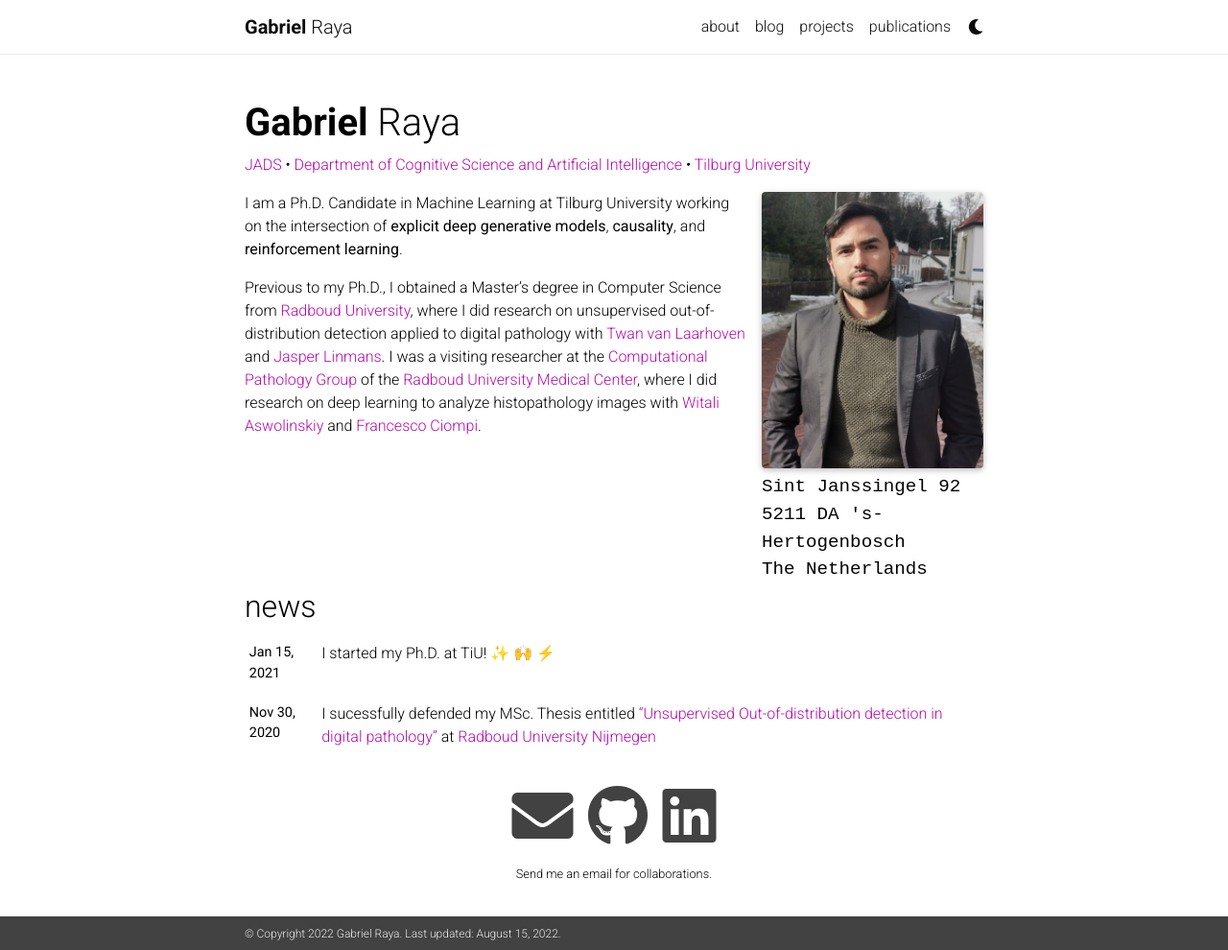
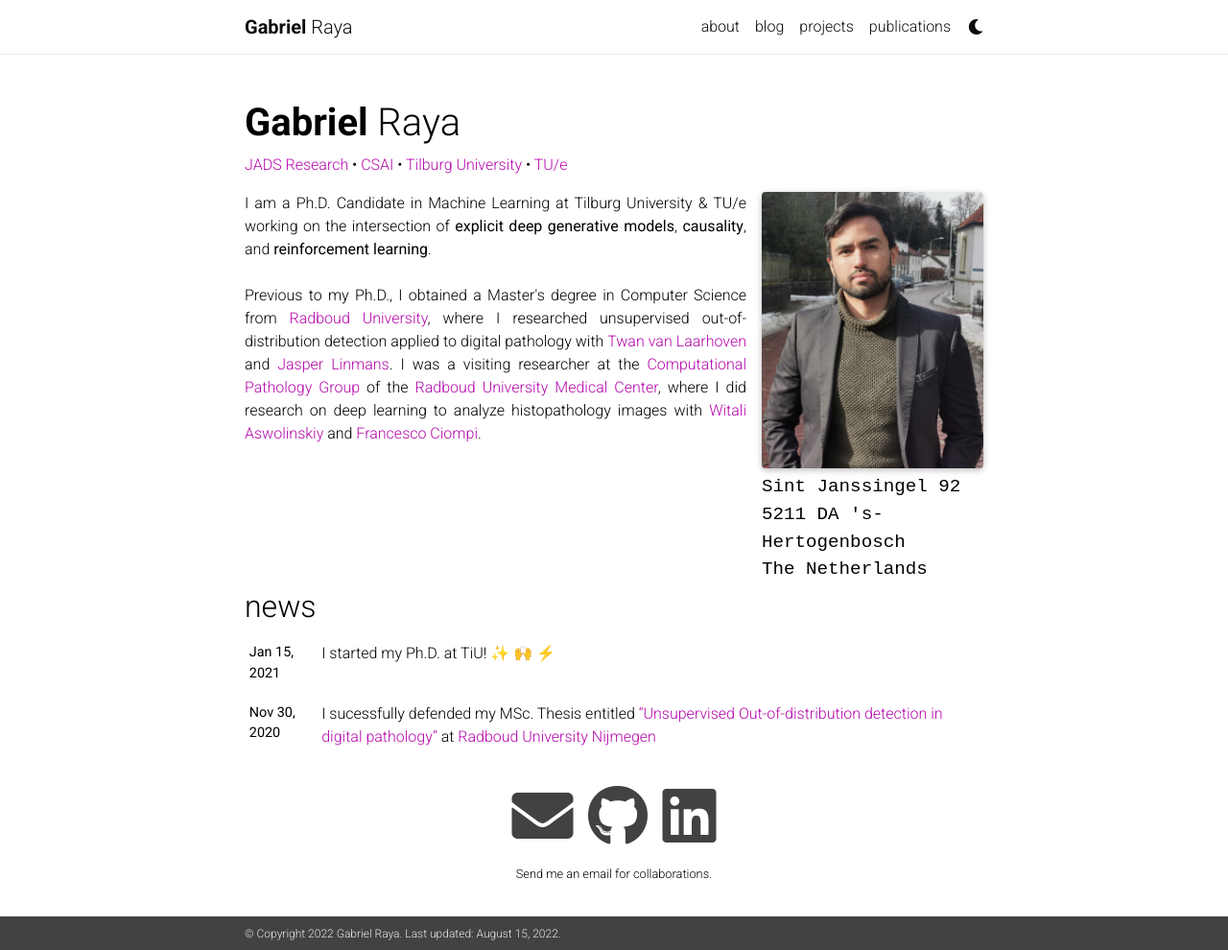
Before and after one commit to gabrielraya/gabrielraya.github.io, a Jekyll site: the page built from _pages/about.md, in a window 1280 px wide and 990 px high. Shown: the whole window at 96% size. Built offline with Jekyll 4.4.1, drawn with Linux system fonts in a browser that asks for light colours; nearby versions of some CDN libraries; emoji names are drawn with the system emoji font; a style sheet for code colours, icons or effects is not loaded.

Commit message:
update about

```diff
--- a/_pages/about.md
+++ b/_pages/about.md
@@ -2,8 +2,10 @@
 layout: about
 title: About
 permalink: /
-description: <a href="https://www.jads.nl/research.html">JADS</a> • <a href="https://www.tilburguniversity.edu/about/schools/humanities/departments/dca">Department of Cognitive Science and Artificial Intelligence</a> • <a href="https://www.tilburguniversity.edu/">Tilburg University</a>
+description: <a href="https://www.tue.nl/en/research/research-areas/data-science/jheronimus-academy-of-data-science/">JADS Research</a> • <a href="https://www.tilburguniversity.edu/about/schools/humanities/departments/dca">CSAI</a> • <a href="https://www.tilburguniversity.edu/">Tilburg University</a> • <a href="https://www.tue.nl/en/our-university/departments/mathematics-and-computer-science/">TU/e </a>
 
+#<a href="https://www.tue.nl/en/research/research-areas/data-science/jheronimus-academy-of-data-science/">JADS Research</a> • <a href="https://www.tilburguniversity.edu/about/schools/humanities/departments/dca">Department of Cognitive Science and Artificial Intelligence</a> • <a href="https://www.tilburguniversity.edu/">Tilburg University</a> • <a href="https://www.tue.nl/en/our-university/departments/mathematics-and-computer-science/">TU/e </a>
+#<a href="https://www.tue.nl/en/research/research-areas/data-science/jheronimus-academy-of-data-science/">JADS Research</a>  • <a href="https://www.tilburguniversity.edu/about/schools/humanities/departments/dca">Tilburg University</a> • <a href="https://www.tue.nl/en/our-university/departments/mathematics-and-computer-science/">Eindhoven University of Technology TU/e </a>
 profile:
   align: right
   image: prof_pic.jpg
@@ -17,8 +19,10 @@ selected_papers: false # includes a list of papers marked as "selected={true}"
 social: true  # includes social icons at the bottom of the page
 ---
 
-I am a Ph.D. Candidate in Machine Learning at Tilburg University working on the intersection of <b>explicit deep generative models</b>, <b>causality</b>, and <b>reinforcement learning</b>.
+<p align="justify">
+I am a Ph.D. Candidate in Machine Learning at Tilburg University & TU/e working on the intersection of <b>explicit deep generative models</b>, <b>causality</b>, and <b>reinforcement learning</b>.<br><br>
 
-Previous to my Ph.D., I obtained a Master's degree in Computer Science from <a href="https://www.ru.nl/english/">Radboud University</a>, where I did research on unsupervised out-of-distribution detection applied to digital pathology with <a href="https://www.twanvl.nl/">Twan van Laarhoven</a>  and
+Previous to my Ph.D., I obtained a Master's degree in Computer Science from <a href="https://www.ru.nl/english/">Radboud University</a>, where I researched unsupervised out-of-distribution detection applied to digital pathology with <a href="https://www.twanvl.nl/">Twan van Laarhoven</a>  and
 <a href="https://www.computationalpathologygroup.eu/members/jasper-linmans/">Jasper Linmans</a>.
 I was a visiting researcher at the <a href="https://www.computationalpathologygroup.eu/">Computational Pathology Group</a> of the <a href="https://www.radboudumc.nl/patientenzorg">Radboud University Medical Center</a>, where I did research on deep learning to analyze histopathology images with <a href="https://www.computationalpathologygroup.eu/members/witali-aswolinskiy/">Witali Aswolinskiy</a> and <a href="https://www.computationalpathologygroup.eu/members/francesco-ciompi/">Francesco Ciompi</a>.
+</p>
```
